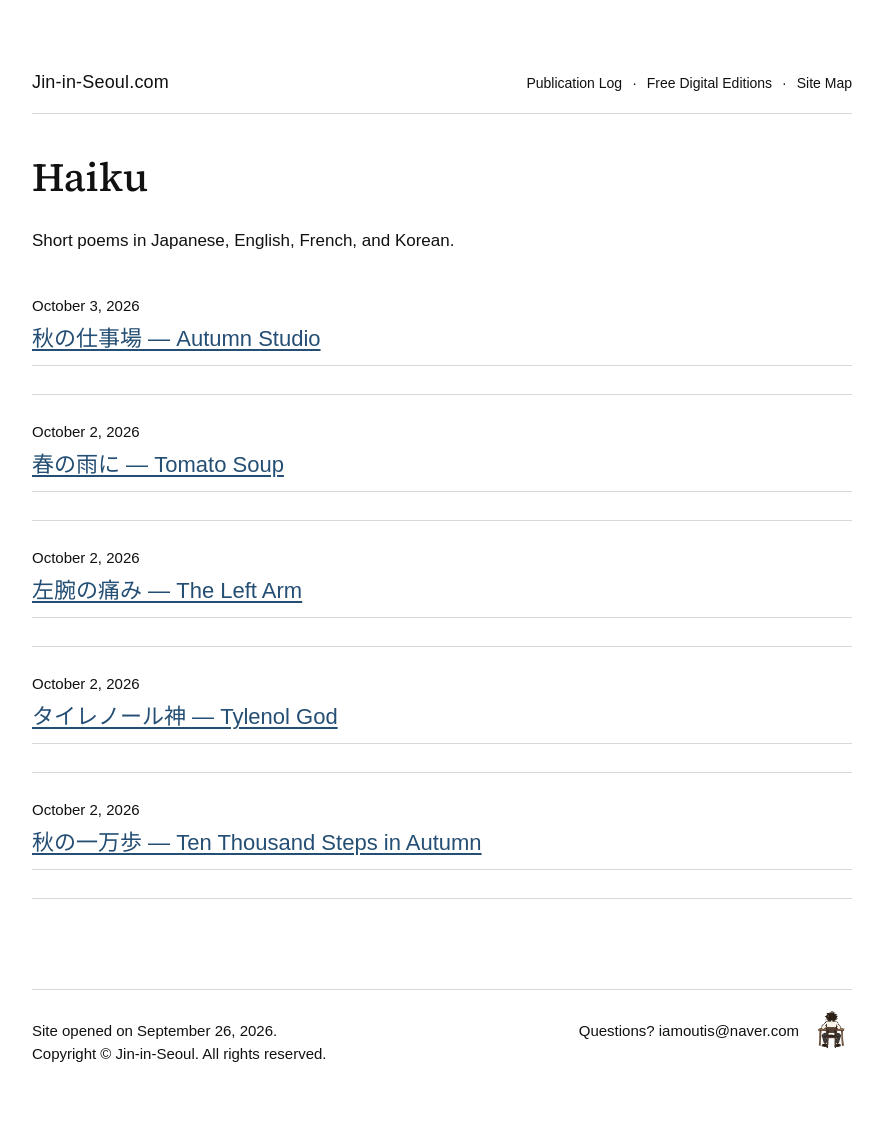
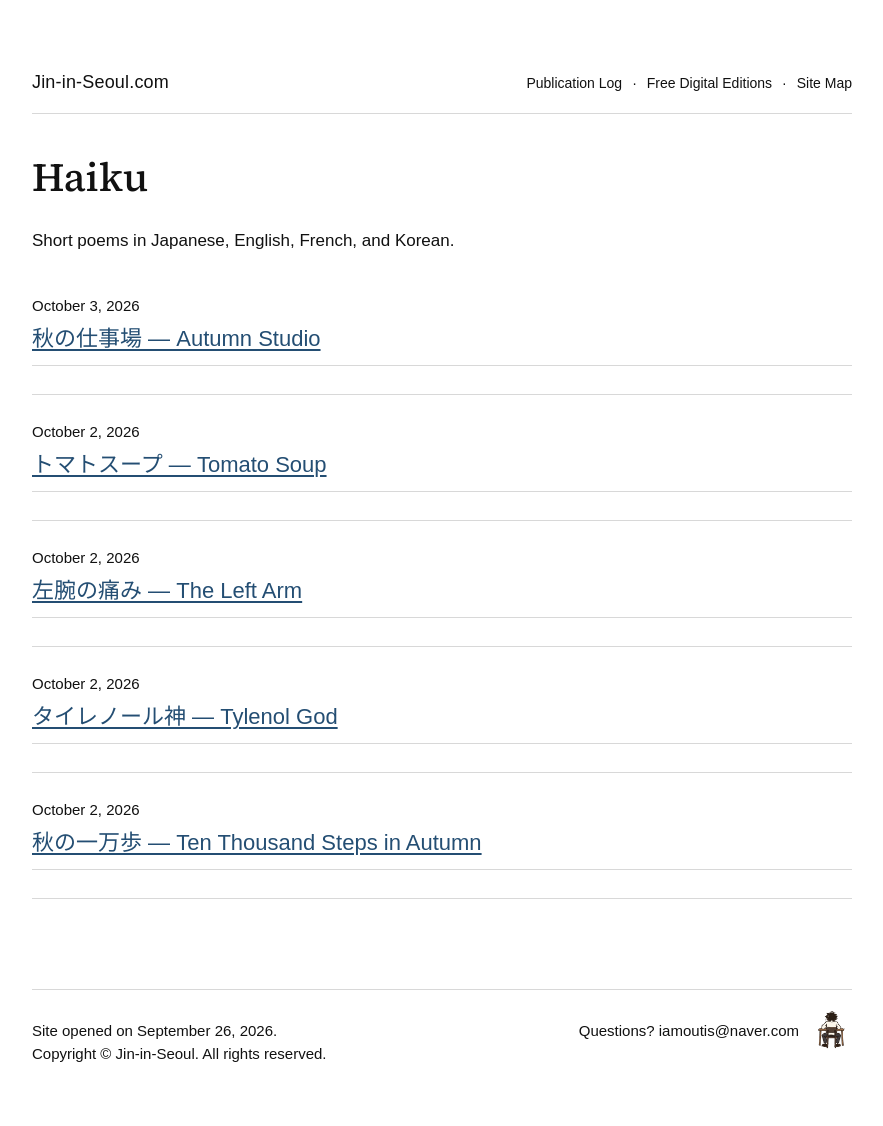
Before and after one commit to Jin-in-Seoul/Jin-in-Seoul, a Jekyll site: the page built from haiku/index.html, in a window 1280 px wide. Shown: the whole page, without its empty margins (198-1081 px from the left). Built offline with Jekyll 4.4.1, drawn with Linux system fonts in a browser that asks for light colours.

Commit message:
Update haiku index Tomato Soup title

```diff
--- a/haiku/index.html
+++ b/haiku/index.html
@@ -33,7 +33,7 @@
       </article>
       <article class="haiku-list-item">
         <time datetime="2026-10-02">October 2, 2026</time>
-        <h2><a href="/haiku/2026/10/02/001/">春の雨に — Tomato Soup</a></h2>
+        <h2><a href="/haiku/2026/10/02/001/">トマトスープ — Tomato Soup</a></h2>
       </article>
       <article class="haiku-list-item">
         <time datetime="2026-10-02">October 2, 2026</time>
```
